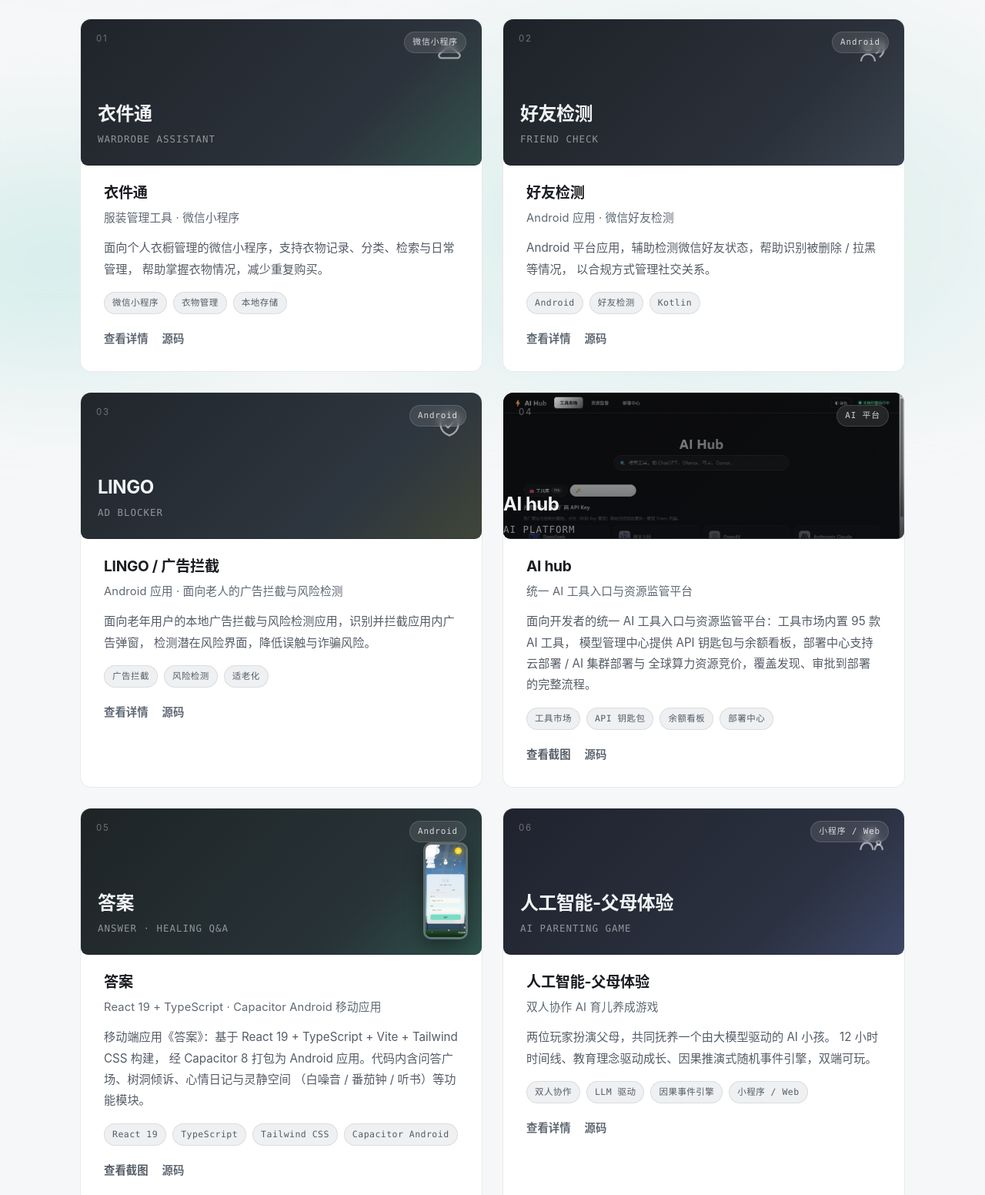
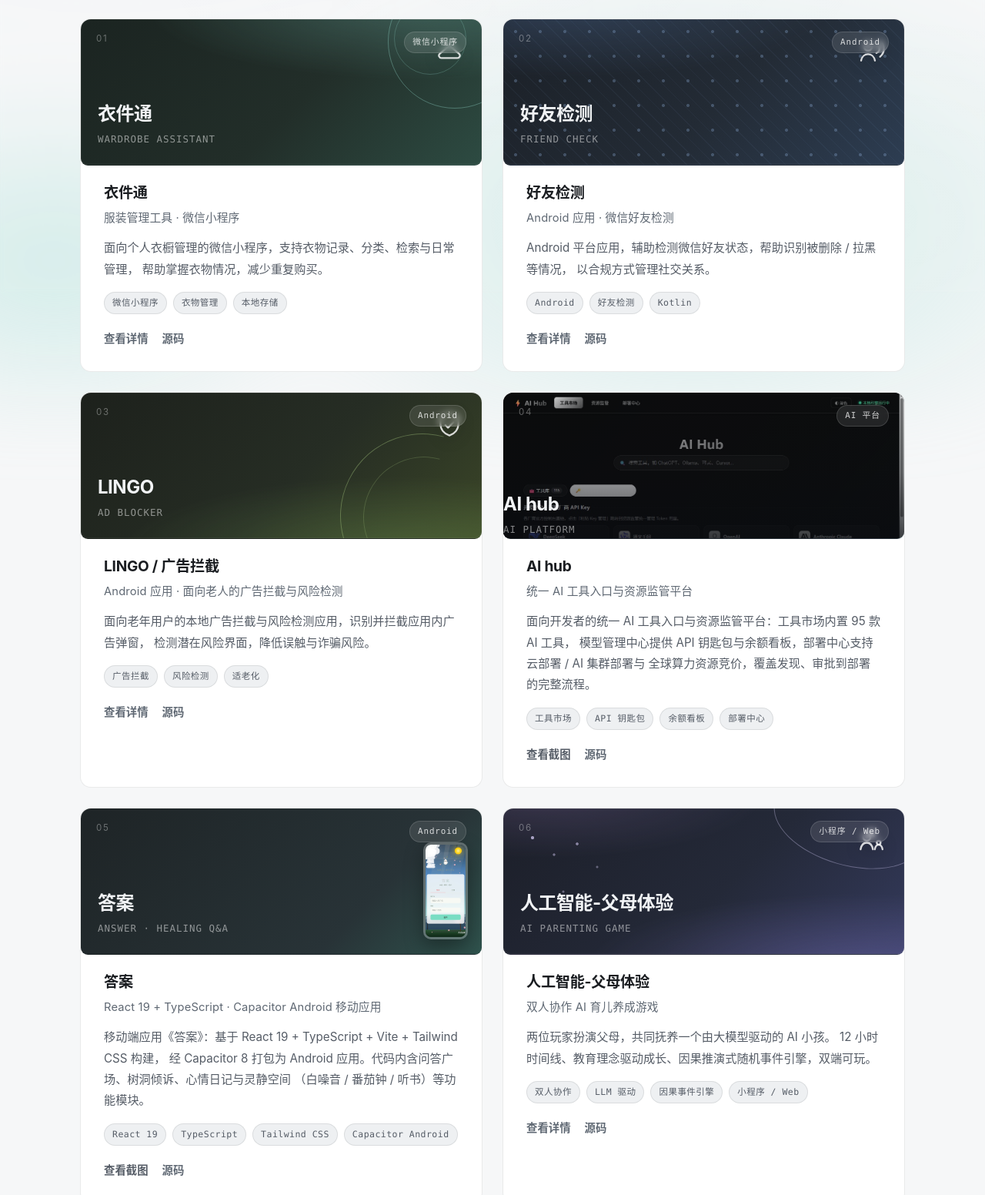
Before and after one commit to nocaufor/nocaufor.github.io, a plain HTML site: page projects.html in a window 1280 px wide. Shown: the part 420-1972 px from the top of the page at 77% size. Drawn offline with Linux system fonts and the light colour scheme.

Commit message:
style: 升级 projects 无截图项目卡占位封面（品牌渐变+几何图形，深浅双主题自适应）

```diff
--- a/assets/css/style.css
+++ b/assets/css/style.css
@@ -2062,3 +2062,153 @@
     transition: none;
   }
 }
+
+/* =========================================================
+   项目卡占位封面升级（B2）：品牌渐变 + 抽象几何图形
+   原则：不伪造截图；深色基底 + 品牌色光晕 + 克制的几何符号。
+   语义：衣件通=衣架双圆环，好友检测=社交点阵斜线，LINGO=雷达扫描弧，
+         AI 父母体验=成长星点 + 时间线轨道；深浅双主题自适应。
+   ========================================================= */
+.project-cover { isolation: isolate; }
+.project-cover .cover-title,
+.project-cover .cover-en { position: relative; z-index: 2; }
+.project-cover .cover-index,
+.project-cover .cover-meta,
+.project-cover .cover-icon { z-index: 2; }
+
+.cover-gradient-1::before, .cover-gradient-1::after,
+.cover-gradient-2::before, .cover-gradient-2::after,
+.cover-gradient-3::before, .cover-gradient-3::after,
+.cover-gradient-6::before, .cover-gradient-6::after {
+  content: "";
+  position: absolute;
+  pointer-events: none;
+  z-index: 1;
+  transition: opacity 0.35s var(--ease);
+}
+
+/* --- 衣件通：青系 · 衣架挂钩双圆环 --- */
+.cover-gradient-1 {
+  background:
+    radial-gradient(120% 88% at 84% -8%, rgba(111, 179, 168, 0.34), transparent 56%),
+    linear-gradient(135deg, #1b2421, #222e29 55%, #2d4b42 100%);
+}
+.cover-gradient-1::before {
+  top: -58px; right: -52px;
+  width: 172px; height: 172px;
+  border: 1.5px solid rgba(143, 212, 198, 0.42);
+  border-radius: 50%;
+  opacity: 0.9;
+}
+.cover-gradient-1::after {
+  top: -22px; right: 20px;
+  width: 92px; height: 92px;
+  border: 1px solid rgba(143, 212, 198, 0.28);
+  border-radius: 50%;
+  opacity: 0.9;
+}
+
+/* --- 好友检测：钢蓝系 · 社交点阵与斜向连线 --- */
+.cover-gradient-2 {
+  background:
+    radial-gradient(120% 90% at 16% -10%, rgba(91, 127, 179, 0.32), transparent 55%),
+    linear-gradient(135deg, #1b2027, #232b35 55%, #2d3d52 100%);
+}
+.cover-gradient-2::before {
+  inset: 0;
+  background-image:
+    radial-gradient(circle, rgba(148, 180, 224, 0.5) 1.6px, transparent 2.4px),
+    repeating-linear-gradient(45deg, transparent 0 12px, rgba(148, 180, 224, 0.09) 12px 13px);
+  background-size: 32px 32px, auto;
+  opacity: 0.6;
+}
+
+/* --- LINGO：橄榄绿系 · 雷达扫描弧 --- */
+.cover-gradient-3 {
+  background:
+    radial-gradient(120% 90% at 80% 110%, rgba(127, 174, 91, 0.3), transparent 58%),
+    linear-gradient(135deg, #1d211c, #262d24 55%, #3a4527 100%);
+}
+.cover-gradient-3::before {
+  right: -30px; bottom: -78px;
+  width: 212px; height: 212px;
+  border: 1.5px solid rgba(180, 214, 138, 0.4);
+  border-right-color: transparent;
+  border-bottom-color: transparent;
+  border-radius: 50%;
+  transform: rotate(-30deg);
+  opacity: 0.9;
+}
+.cover-gradient-3::after {
+  right: -4px; bottom: -52px;
+  width: 156px; height: 156px;
+  border: 1px solid rgba(180, 214, 138, 0.24);
+  border-right-color: transparent;
+  border-bottom-color: transparent;
+  border-radius: 50%;
+  transform: rotate(-30deg);
+  opacity: 0.9;
+}
+
+/* --- AI 父母体验：紫罗兰系 · 成长星点 + 时间线轨道 --- */
+.cover-gradient-6 {
+  background:
+    radial-gradient(120% 92% at 88% 110%, rgba(139, 127, 214, 0.32), transparent 56%),
+    radial-gradient(100% 80% at 10% -10%, rgba(176, 142, 216, 0.2), transparent 55%),
+    linear-gradient(135deg, #1c1f29, #242938 55%, #343a5c 100%);
+}
+.cover-gradient-6::before {
+  top: 30px; left: 30px;
+  width: 108px; height: 104px;
+  background-image:
+    radial-gradient(circle at 8px 8px, rgba(214, 204, 245, 0.8) 1.7px, transparent 2.5px),
+    radial-gradient(circle at 36px 30px, rgba(214, 204, 245, 0.52) 1.25px, transparent 2px),
+    radial-gradient(circle at 66px 16px, rgba(214, 204, 245, 0.64) 1.4px, transparent 2.2px),
+    radial-gradient(circle at 92px 46px, rgba(214, 204, 245, 0.42) 1.1px, transparent 1.9px),
+    radial-gradient(circle at 48px 78px, rgba(214, 204, 245, 0.46) 1.1px, transparent 1.9px);
+  background-repeat: no-repeat;
+  opacity: 0.9;
+}
+.cover-gradient-6::after {
+  top: -36px; right: -28px;
+  width: 198px; height: 108px;
+  border: 1.5px solid rgba(214, 204, 245, 0.4);
+  border-radius: 50%;
+  transform: rotate(16deg);
+  opacity: 0.9;
+}
+
+/* 升级卡图标：更清晰，带轻微投影，避免被装饰层淹没 */
+.cover-gradient-1 .cover-icon,
+.cover-gradient-2 .cover-icon,
+.cover-gradient-3 .cover-icon,
+.cover-gradient-6 .cover-icon {
+  stroke: rgba(255, 255, 255, 0.82);
+  filter: drop-shadow(0 3px 10px rgba(0, 0, 0, 0.35));
+}
+
+/* hover：几何装饰轻微亮起（不位移，保持克制） */
+.project-card:hover .cover-gradient-1::before,
+.project-card:hover .cover-gradient-1::after,
+.project-card:hover .cover-gradient-2::before,
+.project-card:hover .cover-gradient-3::before,
+.project-card:hover .cover-gradient-3::after,
+.project-card:hover .cover-gradient-6::before,
+.project-card:hover .cover-gradient-6::after { opacity: 1; }
+
+/* 浅色主题：深色封面在白色卡片上加淡白内描边，分隔更精致 */
+[data-theme="light"] .cover-gradient-1,
+[data-theme="light"] .cover-gradient-2,
+[data-theme="light"] .cover-gradient-3,
+[data-theme="light"] .cover-gradient-6 {
+  box-shadow: inset 0 0 0 1px rgba(255, 255, 255, 0.06);
+}
+
+@media (prefers-reduced-motion: reduce) {
+  .cover-gradient-1::before, .cover-gradient-1::after,
+  .cover-gradient-2::before, .cover-gradient-2::after,
+  .cover-gradient-3::before, .cover-gradient-3::after,
+  .cover-gradient-6::before, .cover-gradient-6::after {
+    transition: none;
+  }
+}
```
